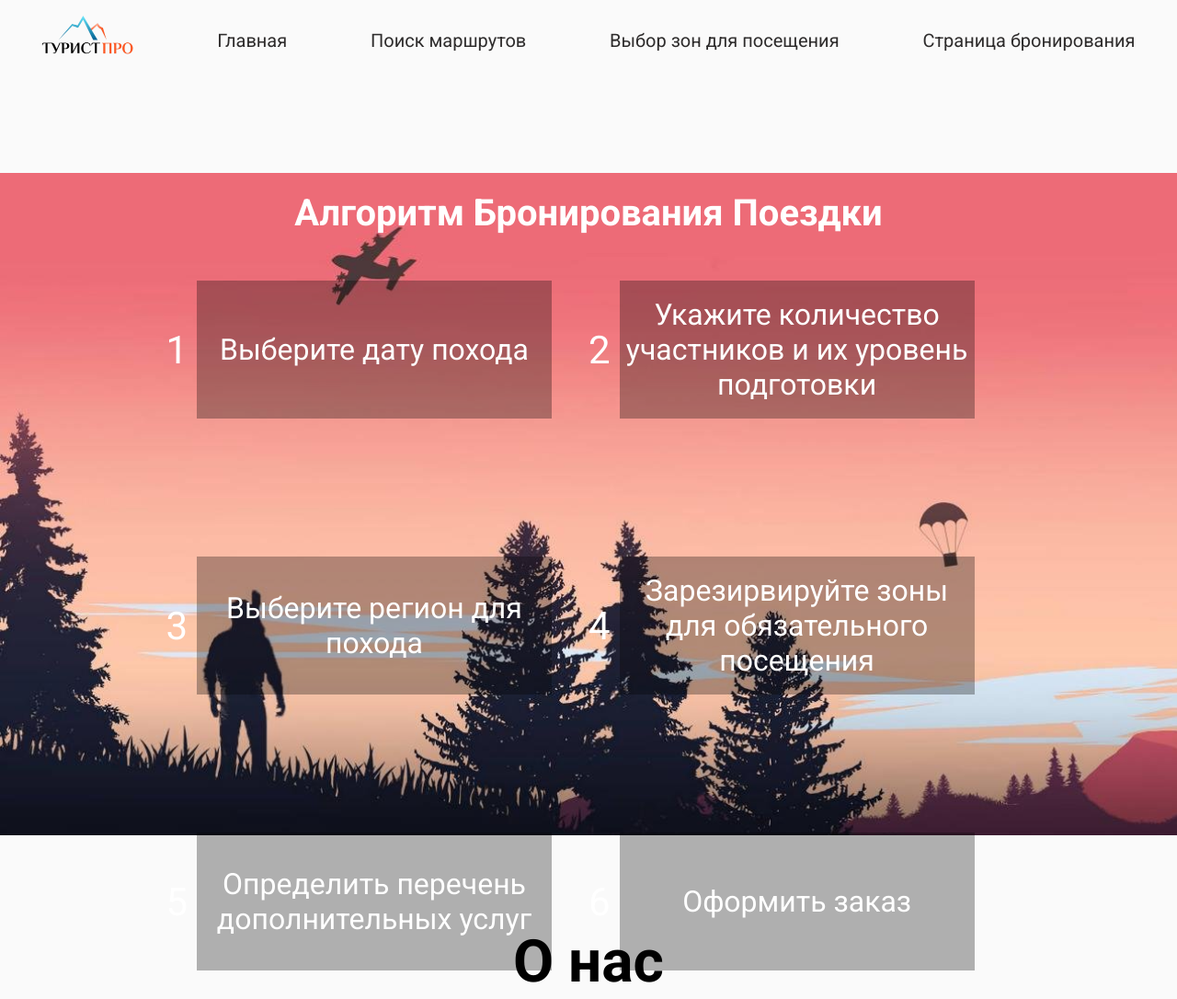
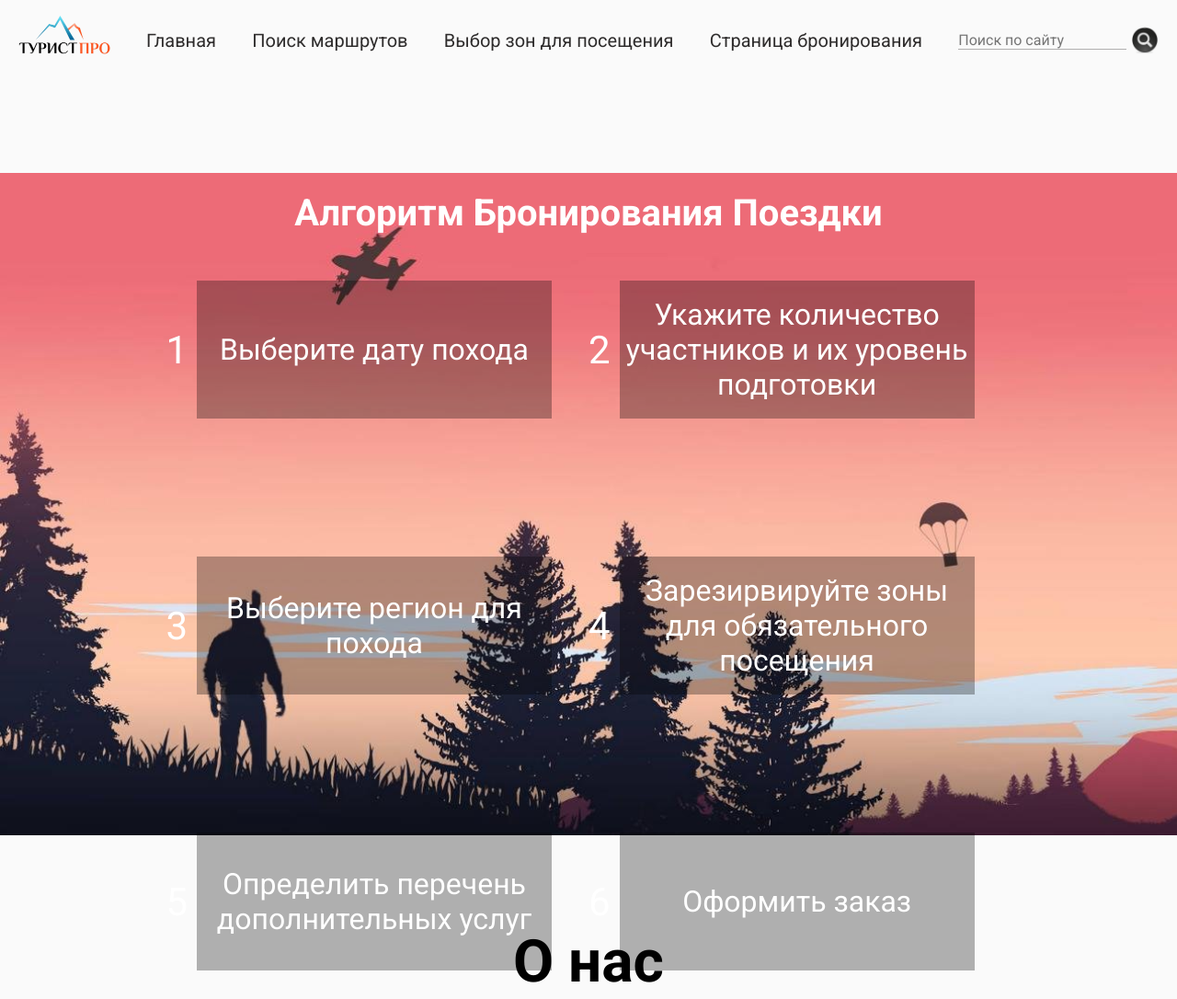
Before and after one commit to Workezy/Turist-pro2, a plain HTML site: page index.html in a window 1280 px wide. Shown: the top 1086 px of the page at 92% size. Drawn offline with Linux system fonts and the light colour scheme.

Commit message:
Add files via upload

```diff
--- a/index.html
+++ b/index.html
@@ -35,6 +35,12 @@
                 </div>
                 <div class="navbar-item">
                     <a href="booking.html">Страница бронирования</a>
+                </div>
+                <div class="navbar-item navbar-item__search">
+                    <input type="search" placeholder="Поиск по сайту">
+                    <button>
+                        <img src="img/search-button-icon-2.jpg" alt="" class="navbar-item__search-button">
+                    </button>
                 </div>
             </div>
         </div>
--- a/styles/index.css
+++ b/styles/index.css
@@ -149,6 +149,18 @@ a:hover {
   align-items: center;
   width: 100px;
   height: 100px;
+}
+.navbar-item input {
+  border-bottom: 1px solid #3432325f;
+}
+.navbar-item__search {
+  display: flex;
+  align-items: center;
+}
+.navbar-item__search-button {
+  margin-left: 5px;
+  width: 30px;
+  height: 30px;
 }
 .booking-algorithm {
   margin-bottom: 100px;
```
Also changed, not shown: img/search-button-icon-2.jpg (added).
